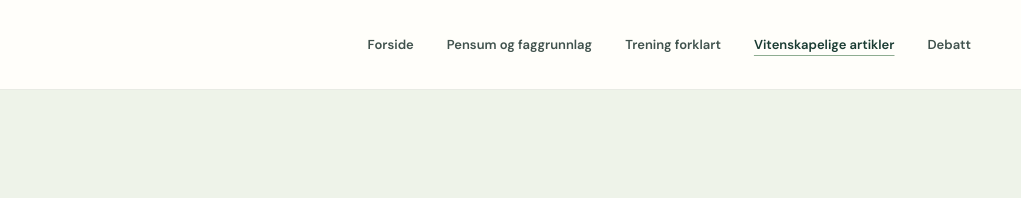
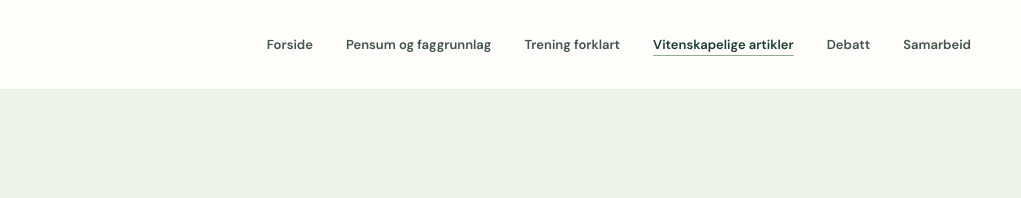
Before and after one commit to gorpaulsen/gorpaulsen.github.io, a plain HTML site: page vitenskap.html in a window 1280 px wide. Shown: the top 198 px of the page, 259-1280 px from the left. Drawn offline with Linux system fonts and the light colour scheme.

Commit message:
Nasjonalt samarbeid som tydelig mandatområde og ny navigasjon

```diff
--- a/vitenskap.html
+++ b/vitenskap.html
@@ -13,7 +13,7 @@
 <header class="site-header"><div class="container header-inner">
 <a class="brand" href="index.html" aria-label="Norsk idrettsvitenskap, forsiden"><img class="brand-mark" src="assets/niv-mark.svg" alt="" width="68" height="46"><span class="brand-name">NORSK<br><strong>IDRETTSVITENSKAP</strong></span></a>
 <button class="menu-toggle" type="button" aria-expanded="false" aria-controls="primary-navigation" aria-label="Åpne meny"><span></span><span></span><span></span></button>
-<nav class="site-nav" id="primary-navigation" aria-label="Hovedmeny"><a href="index.html">Forside</a><a href="artikler.html">Pensum og faggrunnlag</a><a href="trening-forklart.html">Trening forklart</a><a href="vitenskap.html" aria-current="page">Vitenskapelige artikler</a><a href="debatt.html">Debatt</a></nav>
+<nav class="site-nav" id="primary-navigation" aria-label="Hovedmeny"><a href="index.html">Forside</a><a href="artikler.html">Pensum og faggrunnlag</a><a href="trening-forklart.html">Trening forklart</a><a href="vitenskap.html" aria-current="page">Vitenskapelige artikler</a><a href="debatt.html">Debatt</a><a href="samarbeid.html">Samarbeid</a></nav>
 </div></header>
 <main id="main">
 <section class="research-hero"><div class="container">
```
